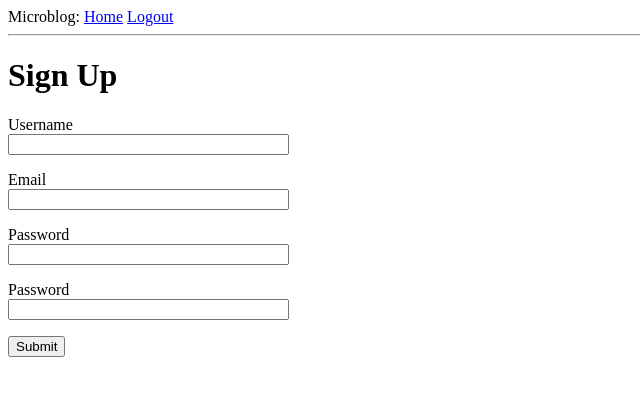
After one commit to QuiTran86/RestfulAPI, a Python web app: template templates/register.html in a window 1280 px wide. The commit adds this page. Shown: the top 396 px of the page, without its empty margins (0-640 px from the left). Run offline with Jinja, Linux system fonts and the light colour scheme; the template is opened without the code that fills it: most values are stand-ins (such as "Sample title", 1, 10 or a date in 2020); form fields are guessed from the names that the template uses.

Commit message:
Add template register and modify remaining templates

```diff
--- a/templates/base.html
+++ b/templates/base.html
@@ -10,7 +10,11 @@
 <body>
 <div>Microblog:
         <a href="/index">Home</a>
+        {% if current_user.is_anonymous %}
         <a href="/login">Login</a>
+        {% else %}
+        <a href="/logout">Logout</a>
+        {% endif %}
 </div>
 <hr>
 {% with messages = get_flashed_messages() %}
--- a/templates/index.html
+++ b/templates/index.html
@@ -1,6 +1,6 @@
 {% extends "base.html" %}
 {% block content %}
-<h1>Hi, {{ user.username }}!</h1>
+<h1>Hi, {{ current_user.username }}!</h1>
 
 {% for post in posts %}
 <div><p><b>{{ post.author.username }}</b> says: <b><em style="color:green;">{{ post.body }}</em></b></p></div>
--- a/templates/login.html
+++ b/templates/login.html
@@ -18,6 +18,7 @@
         {% endfor %}
     </p>
     <p>{{ form.remember_me() }} {{ form.remember_me.label }}</p>
-    <p>{{ form.submit() }}</p>
+    <p>{{ form.submit() }}&nbsp;&nbsp;&nbsp;&nbsp;&nbsp;&nbsp;<a href="">Forgot password?</a> </p>
+    <p>New Users? &nbsp;&nbsp;<a href="{{ url_for('register') }}">Click to Register</a> </p>
 </form>
 {% endblock %}
--- /dev/null
+++ b/templates/register.html
@@ -0,0 +1,36 @@
+{% extends "base.html" %}
+{% block content %}
+<h1>Sign Up</h1>
+<form action="" method="post" novalidate>
+    {{ form.hidden_tag() }}
+    <p>
+        {{ form.username.label }}<br>
+        {{ form.username(size=32) }}
+        {% for error in form.username.errors %}
+        <span style="color:red;">[{{ error }}]</span>
+        {% endfor %}
+    </p>
+    <p>
+        {{ form.email.label }}<br>
+        {{ form.email(size=32) }}
+        {% for error in form.email.errors %}
+        <span style="color:red;">[{{ error }}]</span>
+        {% endfor %}
+    </p>
+    <p>
+        {{ form.password.label }}<br>
+        {{ form.password(size=32) }}
+        {% for error in form.password.errors %}
+        <span style="color:red;">[{{ error }}]</span>
+        {% endfor %}
+    </p>
+    <p>
+        {{ form.password2.label }}<br>
+        {{ form.password2(size=32) }}
+        {% for error in form.password2.errors %}
+        <span style="color:red;">[{{ error }}]</span>
+        {% endfor %}
+    </p>
+    <p>{{ form.submit() }}</p>
+</form>
+{% endblock %}
```
